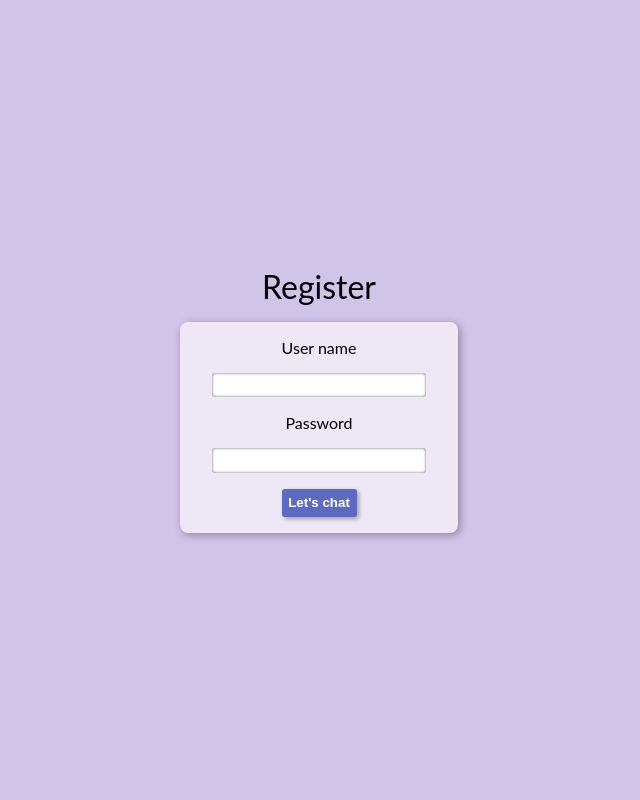
After one commit to veracioux/bezzechat, a Django app: page /register/ in a window 1280 px wide. The commit adds this page. Shown: the whole page, without its empty margins (321-961 px from the left). Run offline with Django 3.2, Linux system fonts and the light colour scheme.

Commit message:
Add register page frontend
Signed-off-by: Haris Gušić <harisgusic.dev@gmail.com>

```diff
--- a/bezzechat/urls.py
+++ b/bezzechat/urls.py
@@ -21,5 +21,7 @@ from . import views
 urlpatterns = [
     path("admin/", admin.site.urls),
     path("", views.index, name="index"),
+    path("register/", views.register, name="register"),
+    path("login/", views.login, name="register"),
     path("chat/", views.chat, name="chat"),
 ]
--- a/bezzechat/views.py
+++ b/bezzechat/views.py
@@ -7,6 +7,16 @@ def index(request):
     return render(request, "index.html", {})
 
 
+def register(request):
+    """New user registration page."""
+    return render(request, "register.html", {})
+
+
+def login(request):
+    """Login page for existing users."""
+    return render(request, "login.html", {})
+
+
 def chat(request):
     """The page with chat and sidebar."""
     return render(request, "chat.html", {})
--- a/static/css/global.css
+++ b/static/css/global.css
@@ -1,4 +1,9 @@
 body {
+    display: grid;
+    place-items: center;
+    margin: 0;
+    height: 100vh;
+    width: 100%;
     font-family: Lato, sans-serif;
     background: white;
 }
--- /dev/null
+++ b/static/css/register.css
@@ -0,0 +1,44 @@
+body {
+    display: flex;
+    flex-direction: column;
+    gap: 1em;
+    font-size: 1em;
+    align-items: center;
+    justify-content: center;
+    background: #d1c4e9;
+}
+
+#register-form {
+    display: flex;
+    flex-direction: column;
+    align-items: center;
+    gap: 1em;
+    font-size: 1em;
+    padding: 1em;
+    padding-left: 2em;
+    padding-right: 2em;
+    background: #ede7f6;
+    border-radius: 0.5em;
+    box-shadow: 2px 2px 8px #0005;
+}
+
+#register-form > input[type="text"],
+#register-form > input[type="password"] {
+    border-radius: 0.2em;
+    border: none;
+    text-align: center;
+    font-size: 1em;
+    box-shadow: inset 0 0 3px #0009;
+    padding: 0.2em;
+}
+
+input[type="submit"] {
+    background: #5c6bc0;
+    font-weight: bold;
+    color: white;
+}
+
+input[type="submit"]:hover {
+    background: #ec407a;
+    color: black;
+}
--- a/templates/index.html
+++ b/templates/index.html
@@ -10,7 +10,7 @@
     <body>
         <div id="welcome">
             <span>Welcome to BezzeChat.</span>
-            <form id="signin-form" method="POST">
+            <form id="signin-form">
                 <input type="submit" formaction="login" value="Log in" />
                 <input type="submit" formaction="register" value="Register" />
             </form>
--- /dev/null
+++ b/templates/register.html
@@ -0,0 +1,20 @@
+<!DOCTYPE html>
+<html lang="en">
+    <head>
+        <meta charset="utf-8" />
+        <title>BezzeChat</title>
+        {% load static %}
+        <link rel="stylesheet" href="{% static 'css/global.css' %}" />
+        <link rel="stylesheet" href="{% static 'css/register.css' %}" />
+    </head>
+    <body>
+        <span style="font-size: 2em">Register</span>
+        <form action="/chat/" method="GET" id="register-form">
+            <label for="username">User name</label>
+            <input type="text" id="username" />
+            <label for="password">Password</label>
+            <input type="password" id="password" />
+            <input type="submit" value="Let's chat" />
+        </form>
+    </body>
+</html>
```
Also changed, not shown: static/css/index.css (+1 -10 lines).
